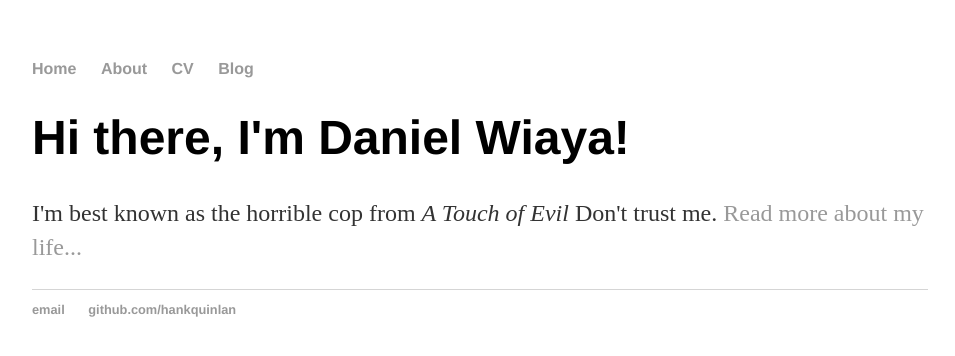
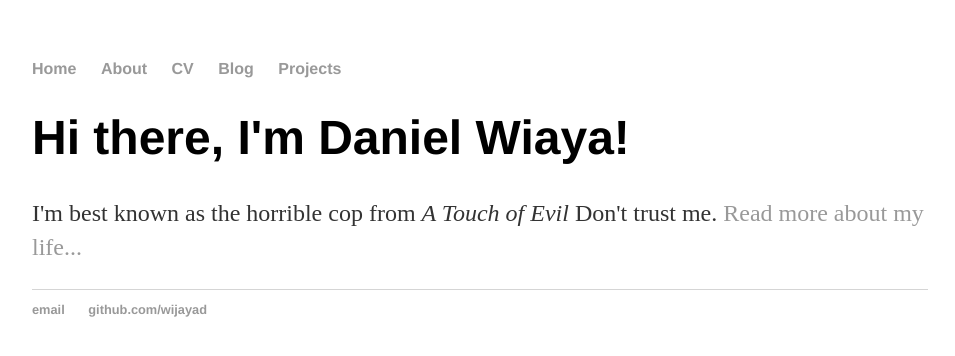
Before and after one commit to wijayad/wijayad.github.io, a Jekyll site: the page built from index.html, in a window 1280 px wide. Shown: the top 356 px of the page, without its empty margins (160-1115 px from the left). Built offline with Jekyll 4.4.1, drawn with Linux system fonts in a browser that asks for light colours.

Commit message:
Update default.html

```diff
--- a/_layouts/default.html
+++ b/_layouts/default.html
@@ -12,6 +12,7 @@
 		        	<li><a href="/about">About</a></li>
 	        		<li><a href="/cv">CV</a></li>
 	        		<li><a href="/blog">Blog</a></li>
+				<li><a href="/projects">Projects</a></li>
 	    		</ul>
 			</nav>
 			<div class="container">
@@ -21,8 +22,8 @@
 			</div><!-- /.container -->
 			<footer>
 	    		<ul>
-	        		<li><a href="mailto:hankquinlanhub@gmail.com">email</a></li>
-	        		<li><a href="https://github.com/hankquinlan">github.com/hankquinlan</a></li>
+	        		<li><a href="mailto:leinad.ayajaw@gmail.com">email</a></li>
+	        		<li><a href="https://github.com/wijayad">github.com/wijayad</a></li>
 				</ul>
 			</footer>
 		</body>
```
